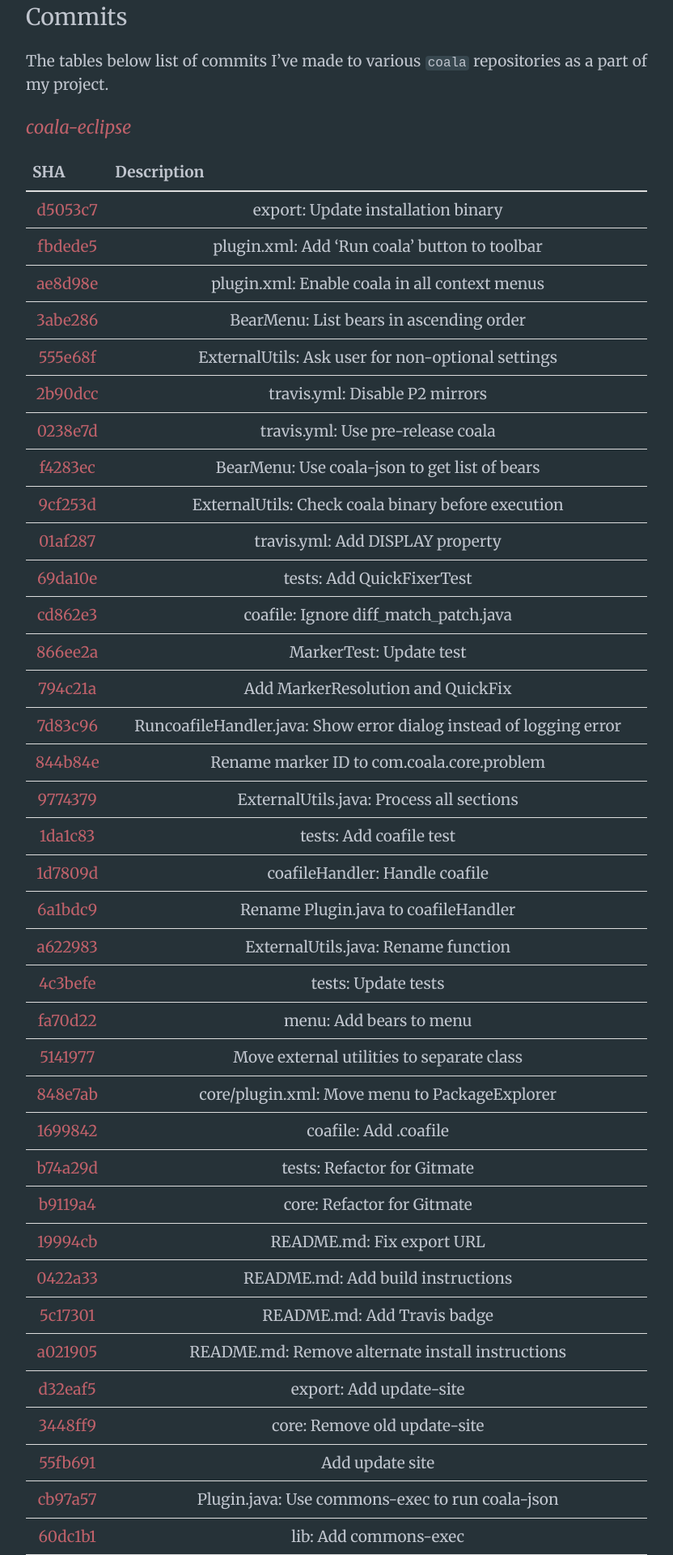
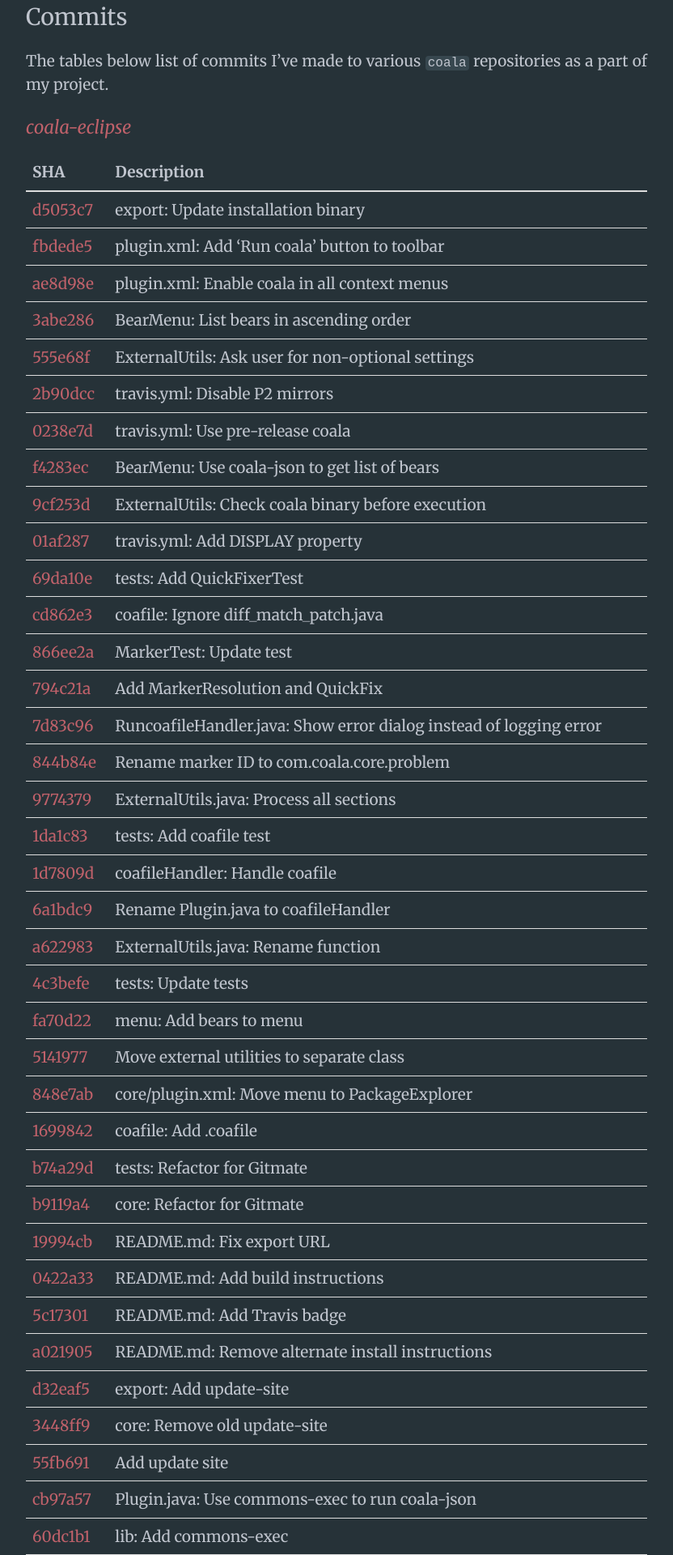
Before and after one commit to arafsheikh/arafsheikh.github.io, a Jekyll site: the page built from _posts/2016-08-16-gsoc-16-summary.md, in a window 1280 px wide. Shown: the part 445-2365 px from the top of the page at 81% size, without its empty margins (224-1056 px from the left). Built offline with Jekyll 4.4.1, drawn with Linux system fonts in a browser that asks for light colours.

Commit message:
Update 2016-08-16-gsoc-16-summary.md

```diff
--- a/_posts/2016-08-16-gsoc-16-summary.md
+++ b/_posts/2016-08-16-gsoc-16-summary.md
@@ -70,7 +70,7 @@ The tables below list of commits I've made to various `coala` repositories as a
 | [68758db](https://github.com/coala-analyzer/coala-eclipse/commit/68758db) |  tests: Add MarkerTest                                              |
 | [e4426d6](https://github.com/coala-analyzer/coala-eclipse/commit/e4426d6) |  Rename com.coala.plugin to com.coala.core                          |
 | [513e6be](https://github.com/coala-analyzer/coala-eclipse/commit/513e6be) |  Clean up                                                           |
-{: style="text-align: center"}
+
 
 ### [_coala-bears_](https://github.com/coala-analyzer/coala-bears)
 
```
